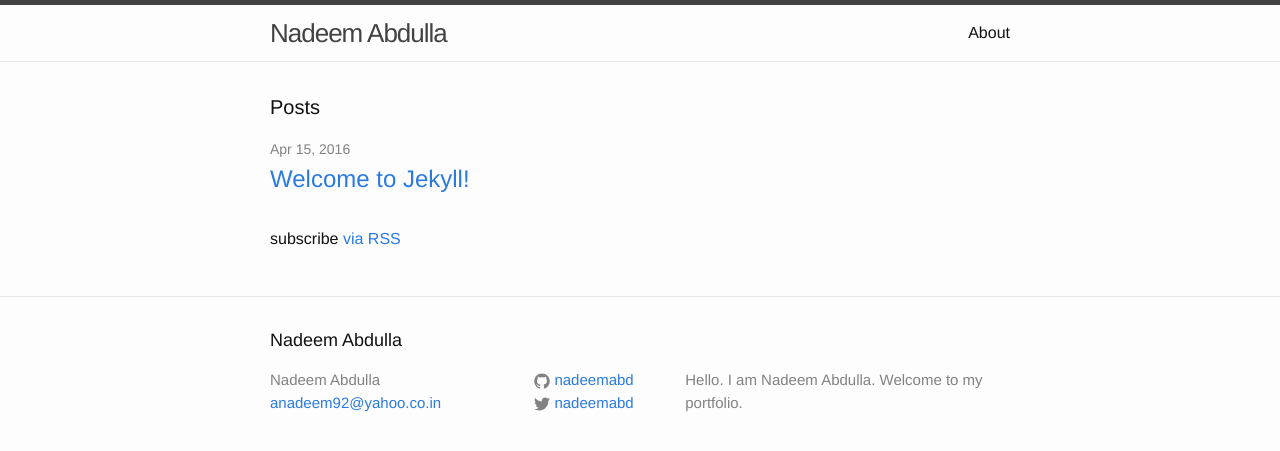
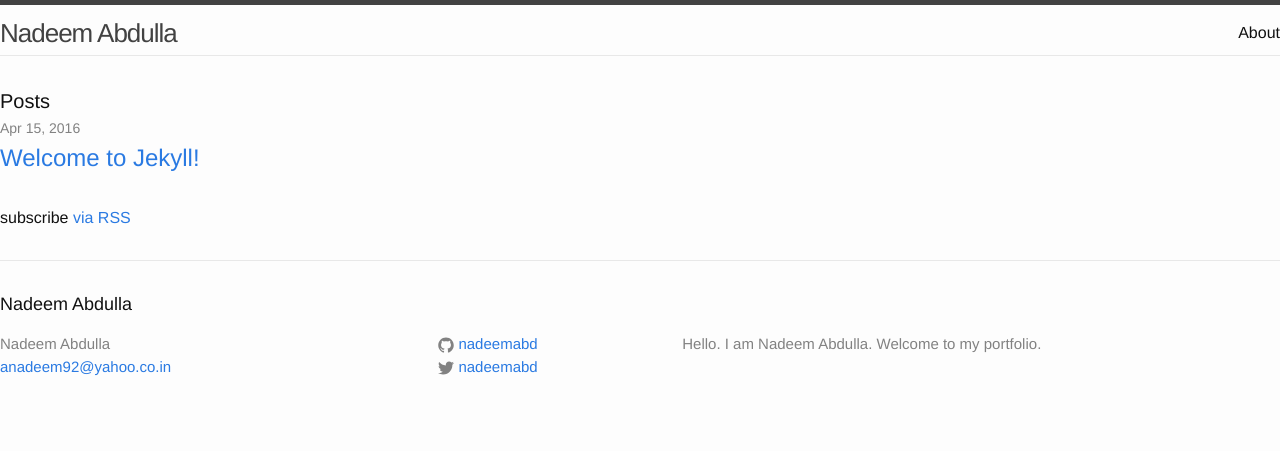
Before and after one commit to nadeemabd/nadeemabd.github.io, a Jekyll site: the page built from index.html, in a window 1280 px wide. Shown: the top 451 px of the page. Built offline with Jekyll 4.4.1, drawn with Linux system fonts in a browser that asks for light colours.

Commit message:
Add box-sizing and other style updates

```diff
--- a/_sass/_base.scss
+++ b/_sass/_base.scss
@@ -1,3 +1,14 @@
+html {
+    box-sizing: border-box;
+}
+
+*,
+*:before,
+*:after {
+    /* Inherit box-sizing to make it easier to change the property for components that leverage other behavior; see http://css-tricks.com/inheriting-box-sizing-probably-slightly-better-best-practice/ */
+    box-sizing: inherit;
+}
+
 /**
  * Reset some basic elements
  */
@@ -17,10 +28,6 @@ body {
     font: $base-font-weight #{$base-font-size}/#{$base-line-height} $base-font-family;
     color: $text-color;
     background-color: $background-color;
-    -webkit-text-size-adjust: 100%;
-    -webkit-font-feature-settings: "kern" 1;
-    -moz-font-feature-settings: "kern" 1;
-    -o-font-feature-settings: "kern" 1;
     font-feature-settings: "kern" 1;
     font-kerning: normal;
 }
@@ -30,9 +37,9 @@ body {
 /**
  * Set `margin-bottom` to maintain vertical rhythm
  */
-h1, h2, h3, h4, h5, h6,
-p, blockquote, pre,
-ul, ol, dl, figure,
+//h1, h2, h3, h4, h5, h6,
+//p, blockquote, pre,
+//ul, ol, dl, figure,
 %vertical-rhythm {
     margin-bottom: $spacing-unit / 2;
 }
@@ -82,10 +89,11 @@ li {
  * Headings
  */
 h1, h2, h3, h4, h5, h6 {
+    clear: both;
     font-weight: $base-font-weight;
+    text-rendering: optimizeLegibility;
+    line-height: $base-line-height;
 }
-
-
 
 /**
  * Links
@@ -150,30 +158,6 @@ pre {
     }
 }
 
-
-
-/**
- * Wrapper
- */
-.wrapper {
-    max-width: -webkit-calc(#{$content-width} - (#{$spacing-unit} * 2));
-    max-width:         calc(#{$content-width} - (#{$spacing-unit} * 2));
-    margin-right: auto;
-    margin-left: auto;
-    padding-right: $spacing-unit;
-    padding-left: $spacing-unit;
-    @extend %clearfix;
-
-    @include media-query($on-laptop) {
-        max-width: -webkit-calc(#{$content-width} - (#{$spacing-unit}));
-        max-width:         calc(#{$content-width} - (#{$spacing-unit}));
-        padding-right: $spacing-unit / 2;
-        padding-left: $spacing-unit / 2;
-    }
-}
-
-
-
 /**
  * Clearfix
  */
```
